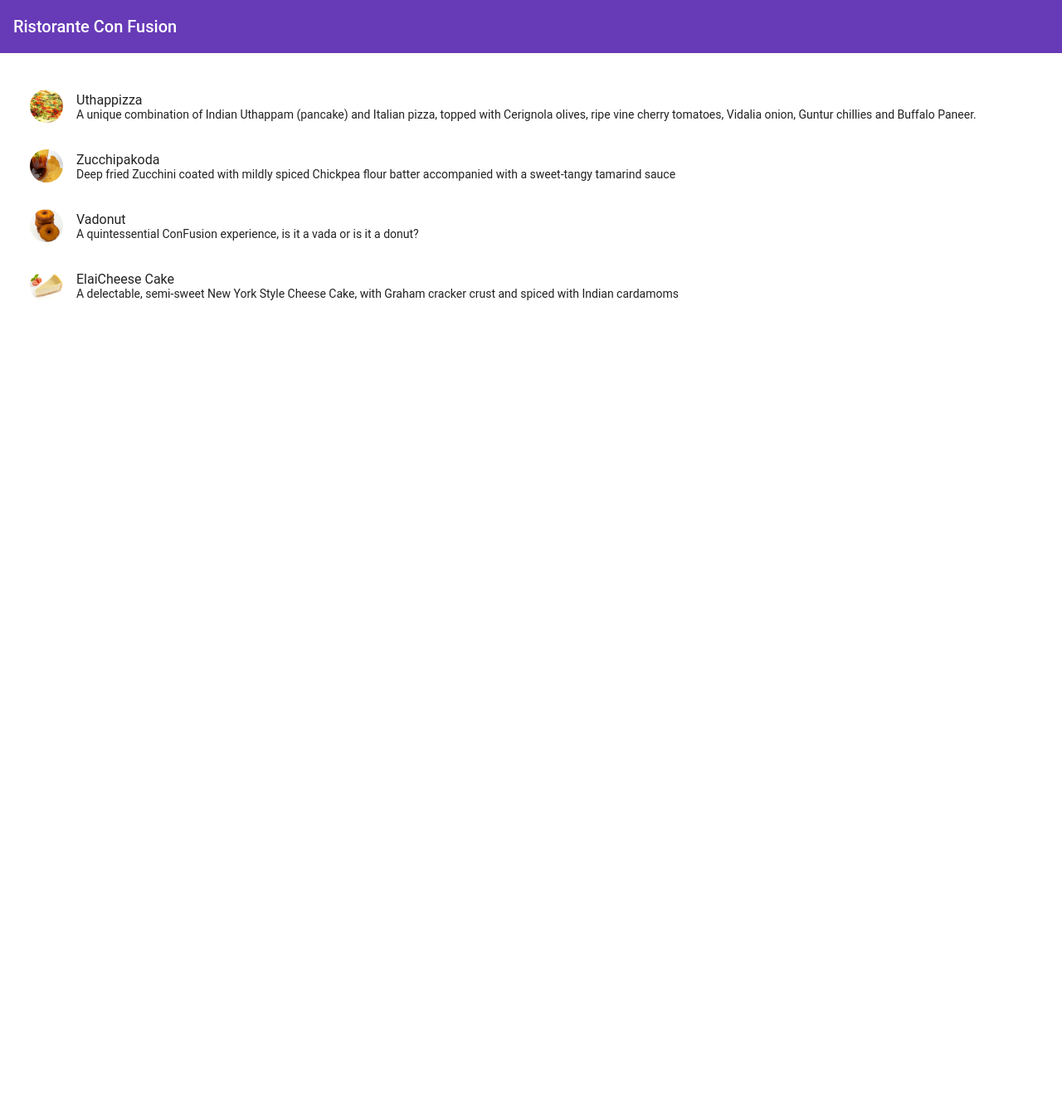
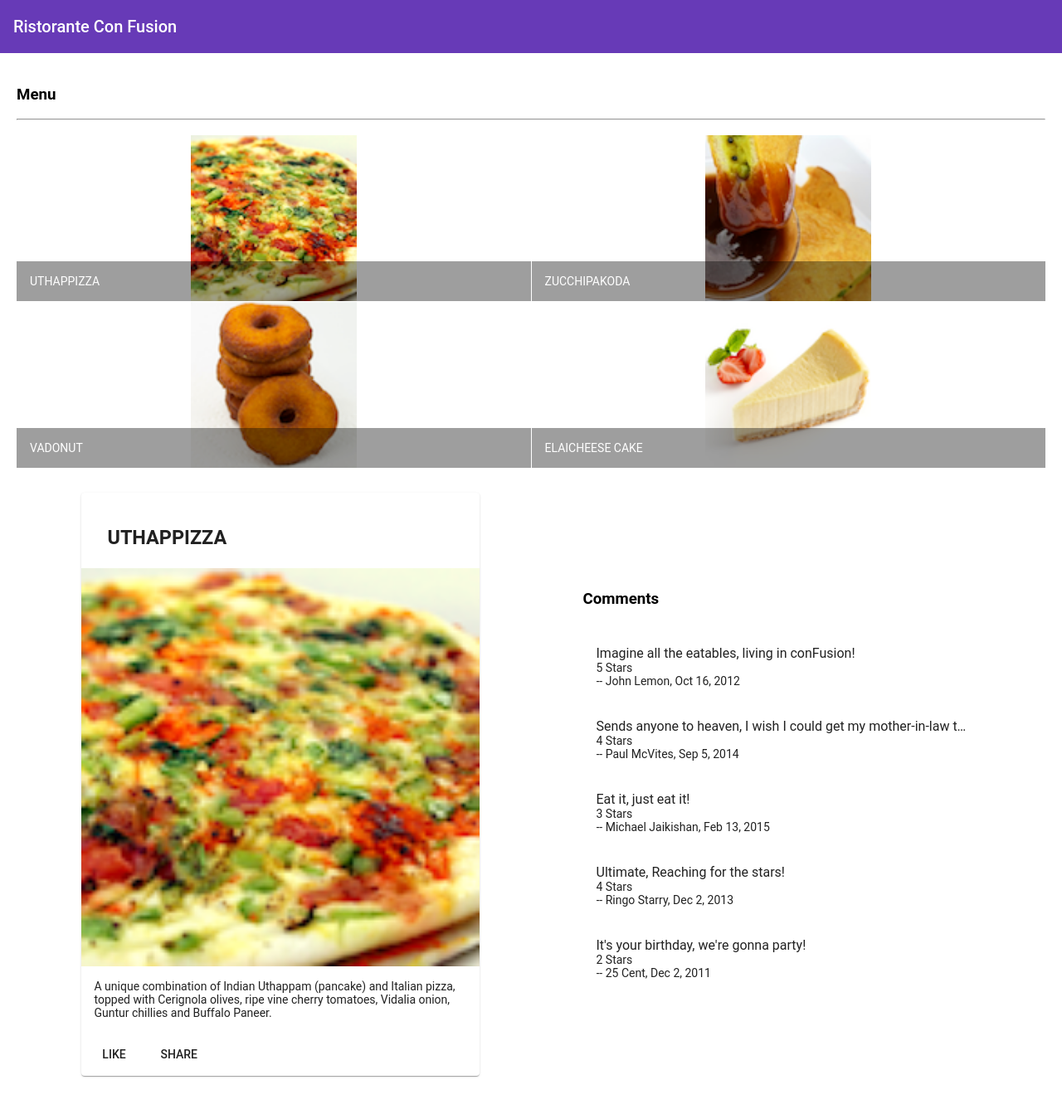
Before and after one commit to chinmayeesahoo/git-angular, an Angular app: page / in a window 1280 px wide. Shown: the whole page at 83% size. Before the commit the page ends 800 px from the top, so only its background shows below. Built offline with nearby package versions, Linux system fonts and the light colour scheme.

Commit message:
angular components

```diff
--- /dev/null
+++ b/src/app/dishdetail/dishdetail.component.html
@@ -0,0 +1,39 @@
+<div fxFlex *ngIf="dish">
+  <div class="container"
+       fxLayout="row"
+       fxLayout.sm="column"
+       fxLayout.xs="column"
+       fxLayoutAlign.gt-md="space-around center"
+       fxLayoutGap="10px"
+       fxLayoutGap.xs="0">
+    <div fxFlex="40">
+      <mat-card>
+        <mat-card-header>
+          <mat-card-title>
+            <h3>{{dish.name | uppercase}}</h3>
+          </mat-card-title>
+        </mat-card-header>
+        <img mat-card-image src={{dish.image}} alt={{dish.name}}>
+        <mat-card-content>
+          <p>
+            {{dish.description}}
+          </p>
+        </mat-card-content>
+        <mat-card-actions>
+          <button mat-button>LIKE</button>
+          <button mat-button>SHARE</button>
+        </mat-card-actions>
+      </mat-card>
+    </div>
+    <div fxFlex="40">
+      <h3>Comments</h3>
+      <mat-list>
+        <mat-list-item *ngFor="let comment of dish.comments">
+          <h1 matLine> {{comment.comment}} </h1>
+          <h1 matLine> {{comment.rating}} Stars </h1>
+          <h1 matLine>-- {{comment.author}}, {{comment.date | date}}</h1>
+        </mat-list-item>
+      </mat-list>
+    </div>
+  </div>
+</div>
--- /dev/null
+++ b/src/app/dishdetail/dishdetail.component.ts
@@ -0,0 +1,59 @@
+import { Component, OnInit } from '@angular/core';
+
+const DISH = {
+  id: '0',
+  name: 'Uthappizza',
+  image: '/assets/images/uthappizza.png',
+  category: 'mains',
+  featured: true,
+  label: 'Hot',
+  price: '4.99',
+  description: 'A unique combination of Indian Uthappam (pancake) and Italian pizza, topped with Cerignola olives, ripe vine cherry tomatoes, Vidalia onion, Guntur chillies and Buffalo Paneer.',
+  comments: [
+    {
+      rating: 5,
+      comment: 'Imagine all the eatables, living in conFusion!',
+      author: 'John Lemon',
+      date: '2012-10-16T17:57:28.556094Z'
+    },
+    {
+      rating: 4,
+      comment: 'Sends anyone to heaven, I wish I could get my mother-in-law to eat it!',
+      author: 'Paul McVites',
+      date: '2014-09-05T17:57:28.556094Z'
+    },
+    {
+      rating: 3,
+      comment: 'Eat it, just eat it!',
+      author: 'Michael Jaikishan',
+      date: '2015-02-13T17:57:28.556094Z'
+    },
+    {
+      rating: 4,
+      comment: 'Ultimate, Reaching for the stars!',
+      author: 'Ringo Starry',
+      date: '2013-12-02T17:57:28.556094Z'
+    },
+    {
+      rating: 2,
+      comment: 'It\'s your birthday, we\'re gonna party!',
+      author: '25 Cent',
+      date: '2011-12-02T17:57:28.556094Z'
+    }
+  ]
+};
+
+@Component({
+  selector: 'app-dishdetail',
+  templateUrl: './dishdetail.component.html',
+  styleUrls: ['./dishdetail.component.scss']
+})
+export class DishdetailComponent implements OnInit {
+
+  dish = DISH;
+  constructor() { }
+
+  ngOnInit() {
+  }
+
+}
--- a/src/app/menu/menu.component.html
+++ b/src/app/menu/menu.component.html
@@ -1,13 +1,21 @@
 <div class="container"
      fxLayout="column"
      fxLayoutGap="10px">
-  <mat-list fxFlex>
-    <mat-list-item *ngFor="let dish of dishes">
-      <img matListAvatar src={{dish.image}} alt={{dish.name}}>
-      <h1 matLine> {{dish.name}} </h1>
-      <p matLine>
-        <span> {{dish.description}} </span>
-      </p>
-    </mat-list-item>
-  </mat-list>
-</div>
+  <div fxFlex>
+    <div>
+      <h3>Menu</h3>
+      <hr>
+    </div>
+  </div>
+  <div fxFlex>
+    <mat-grid-list cols="2" rowHeight="200px">
+      <mat-grid-tile *ngFor="let dish of dishes">
+        <img height="200px" src={{dish.image}} alt={{dish.name}}>
+        <mat-grid-tile-footer>
+          <h1>{{dish.name | uppercase}}</h1>
+        </mat-grid-tile-footer>
+      </mat-grid-tile>
+    </mat-grid-list>
+  </div>
+  <app-dishdetail></app-dishdetail>
+  </div>
--- a/src/app/menu/menu.component.ts
+++ b/src/app/menu/menu.component.ts
@@ -1,13 +1,6 @@
 import { Component, OnInit } from '@angular/core';
 import { Dish } from '../shared/dish';
-
-@Component({
-  selector: 'app-menu',
-  templateUrl: './menu.component.html',
-  styleUrls: ['./menu.component.scss']
-})
-export class MenuComponent implements OnInit {
-  dishes: Dish[] = [
+const DISHES: Dish[] = [
   {
     id: '0',
     name: 'Uthappizza',
@@ -50,6 +43,15 @@
     description: 'A delectable, semi-sweet New York Style Cheese Cake, with Graham cracker crust and spiced with Indian cardamoms'
   }
 ];
+@Component({
+  selector: 'app-menu',
+  templateUrl: './menu.component.html',
+  styleUrls: ['./menu.component.scss']
+})
+export class MenuComponent implements OnInit {
+  dishes = DISHES;
+  selectedDish = DISHES[0];
+
   constructor() { }
 
   ngOnInit() {
```
Also changed, not shown: src/app/app.module.ts (+10 -2 lines), src/app/dishdetail/dishdetail.component.scss (added), 1 other file (tests, documents, lock files or other folders). Lines whose indentation alone changed are shown as unchanged.
